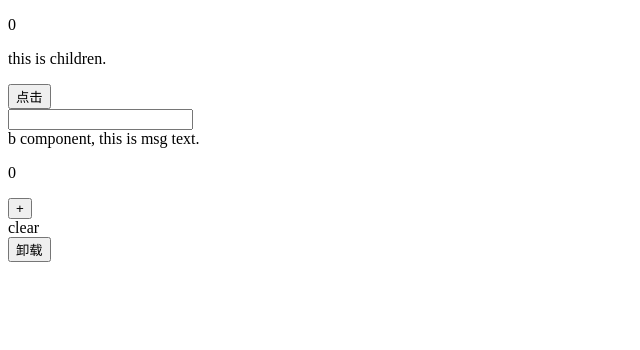
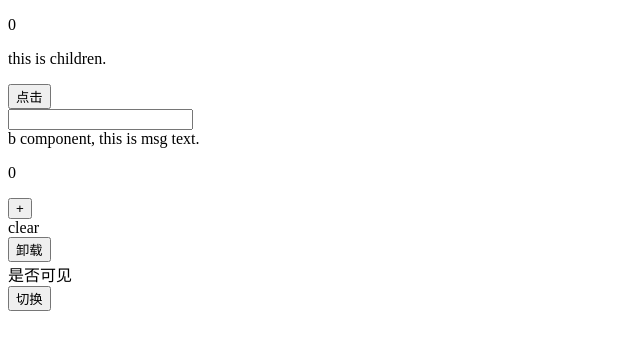
Before and after one commit to robbiemie/react-learning, a React (Create React App) app: page / in a window 1280 px wide. Shown: the top 350 px of the page, without its empty margins (0-640 px from the left). Built offline with nearby package versions, Linux system fonts and the light colour scheme.

Commit message:
feat: 自定义 hook

```diff
--- a/src/App.js
+++ b/src/App.js
@@ -87,6 +87,26 @@ const ClearEffect = () => {
   </div>)
 }
 
+const useToggle = (visible = true) => {
+  const [value, setValue] = useState(visible);
+
+  const toggle = () => setValue(!value);
+
+  return {
+    value,
+    toggle
+  }
+}
+
+const CustomHookCom = () => {
+  const { value, toggle } = useToggle(true);
+  return (<div>
+    { value && <div>是否可见</div> }
+    <button onClick={toggle}>切换</button>
+  </div>)
+}
+
+
 function App() {
   const msg = 'this is msg text.'
   const [flag, setFlag] = useState(true);
@@ -103,6 +123,7 @@ function App() {
         <UseEffectCom/>
         {flag && <ClearEffect/>}
         <button onClick={() => setFlag(false)}>卸载</button>
+        <CustomHookCom/>
       </MsgContext.Provider>
     </div>
   );
```
Also changed, not shown: 1 other file (tests, documents, lock files or other folders).
